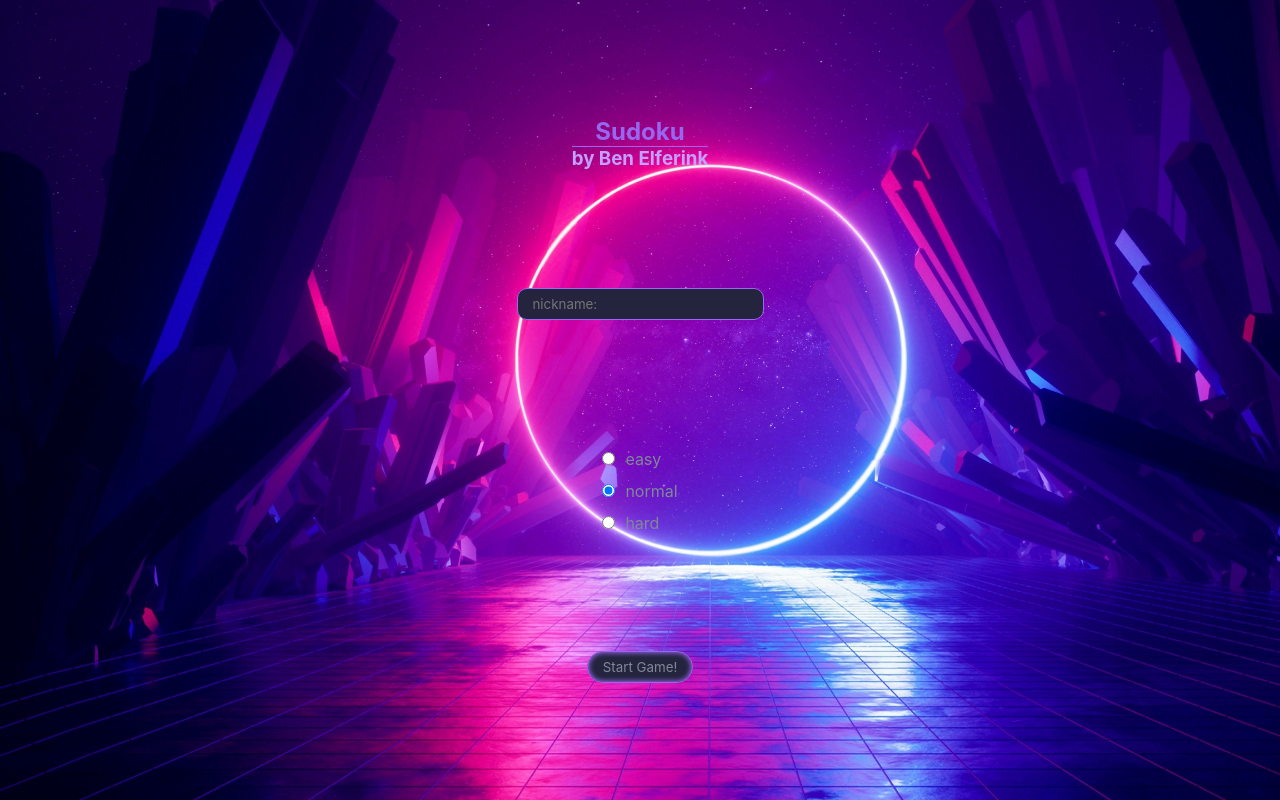
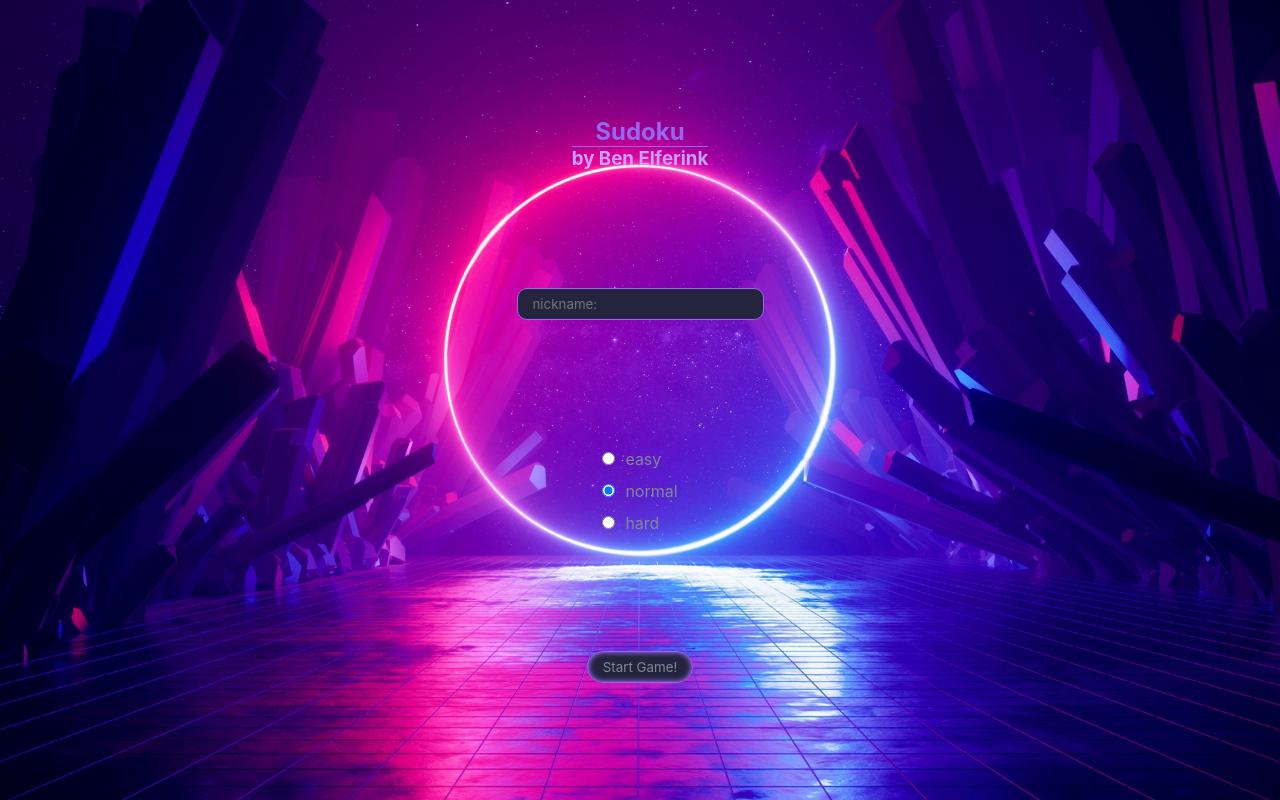
Before and after one commit to BenElferink/Sudoku, a React (Create React App) app: page / in a window 1280 px wide. Built offline with nearby package versions, Linux system fonts and the light colour scheme.

Commit message:
rendering errors fixed

```diff
--- a/src/components/DifficultySelector/DifficultySelector.jsx
+++ b/src/components/DifficultySelector/DifficultySelector.jsx
@@ -8,7 +8,8 @@ export default function DifficultySelect({ pullData, hideShow }) {
     if (hideShow === 'hide') {
       pullData(difficulty);
     }
-  });
+    // eslint-disable-next-line react-hooks/exhaustive-deps
+  }, [hideShow]);
 
   return (
     <ul className={`difficulty-selector ${hideShow}`}>
--- a/src/components/NameInput/NameInput.jsx
+++ b/src/components/NameInput/NameInput.jsx
@@ -8,7 +8,8 @@ export default function NameInput({ pullData, hideShow }) {
     if (hideShow === 'hide') {
       pullData(value);
     }
-  });
+    // eslint-disable-next-line react-hooks/exhaustive-deps
+  }, [hideShow]);
 
   return (
     <input
--- a/src/components/Timer/Timer.jsx
+++ b/src/components/Timer/Timer.jsx
@@ -3,6 +3,13 @@ import './Timer.css';
 
 export default function Timer({ pullData, hideShow }) {
   const [timer, setTimer] = useState('00:00');
+
+  useEffect(() => {
+    if (hideShow === 'hide') {
+      pullData(timer);
+    }
+    // eslint-disable-next-line react-hooks/exhaustive-deps
+  }, [hideShow]);
 
   useEffect(() => {
     const interval = setInterval(() => {
@@ -27,11 +34,5 @@ export default function Timer({ pullData, hideShow }) {
     // eslint-disable-next-line react-hooks/exhaustive-deps
   }, [timer]);
 
-  useEffect(() => {
-    if (hideShow === 'hide') {
-      pullData(timer);
-    }
-  });
-
   return <div className={`timer ${hideShow}`}>Time elapsed: {timer}</div>;
 }
--- a/src/components/Wallpaper/Wallpaper.jsx
+++ b/src/components/Wallpaper/Wallpaper.jsx
@@ -2,16 +2,18 @@ import React, { useState, useEffect } from 'react';
 import './Wallpaper.css';
 
 export default function Wallpaper({ children, startGame, finishGame }) {
-  const [wallPosition, setWallPosition] = useState(
-    startGame ? 'center' : finishGame ? 'right' : 'left'
-  );
+  const [wallPosition, setWallPosition] = useState('');
 
   useEffect(() => {
-    startGame
-      ? setWallPosition('center')
-      : finishGame
-      ? setWallPosition('right')
-      : setWallPosition('left');
+    if (window.innerWidth > 600) {
+      setWallPosition('center');
+    } else {
+      startGame
+        ? setWallPosition('center')
+        : finishGame
+        ? setWallPosition('right')
+        : setWallPosition('left');
+    }
   }, [startGame, finishGame]);
 
   return (
```
